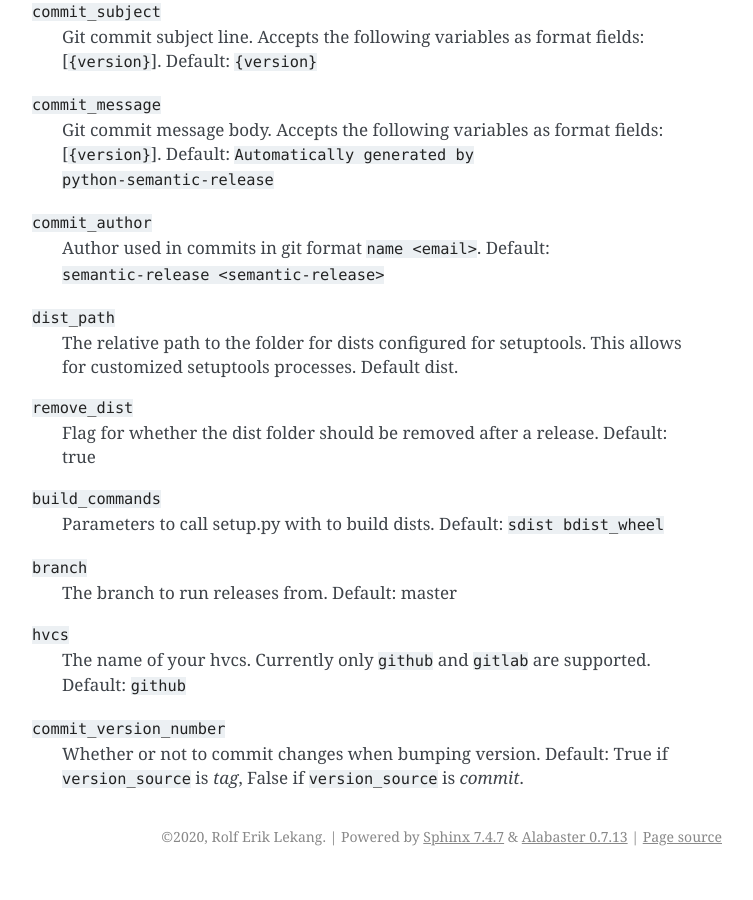
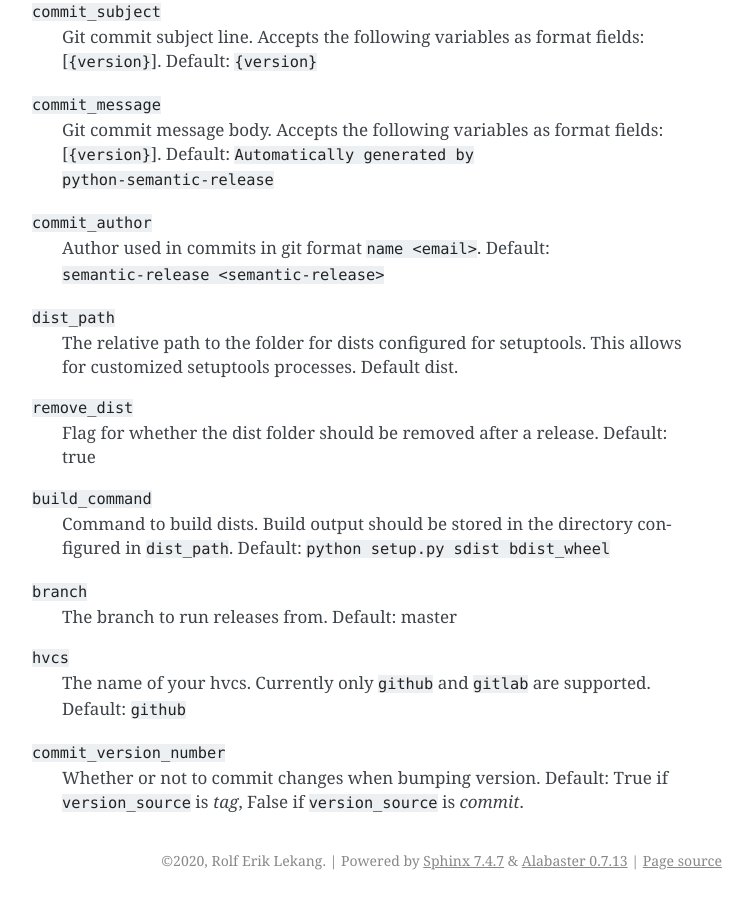
Before and after one commit to python-semantic-release/python-semantic-release, a Sphinx documentation site: the page built from docs/configuration.rst, in a window 1280 px wide and 900 px high, scrolled down 1055 px. Shown: the whole window, without its empty margins (388-1141 px from the left). Built offline with Sphinx 7.4.7, drawn with Linux system fonts in a browser that asks for light colours; pages that are not in the unit, such as notebooks, are missing from menus; before the commit the page ends 1931 px from its top, so only the background shows below that.

Commit message:
feat(build): allow config setting for build command (#195)
* feat(build): allow config setting for build command

BREAKING CHANGE: Previously the build_commands configuration variable set the types of bundles sent to `python setup.py`. It has been replaced by the configuration variable `build_command` which takes the full command e.g. `python setup.py sdist` or `poetry build`.

Closes #188

```diff
--- a/docs/configuration.rst
+++ b/docs/configuration.rst
@@ -61,8 +61,8 @@ Moreover, those configuration values can be overloaded with the ``-D`` option, l
 ``remove_dist``
     Flag for whether the dist folder should be removed after a release. Default: true
 
-``build_commands``
-    Parameters to call setup.py with to build dists. Default: ``sdist bdist_wheel``
+``build_command``
+    Command to build dists. Build output should be stored in the directory configured in ``dist_path``. Default: ``python setup.py sdist bdist_wheel``
 
 ``branch``
     The branch to run releases from. Default: master
```
Also changed, not shown: 3 other files.
